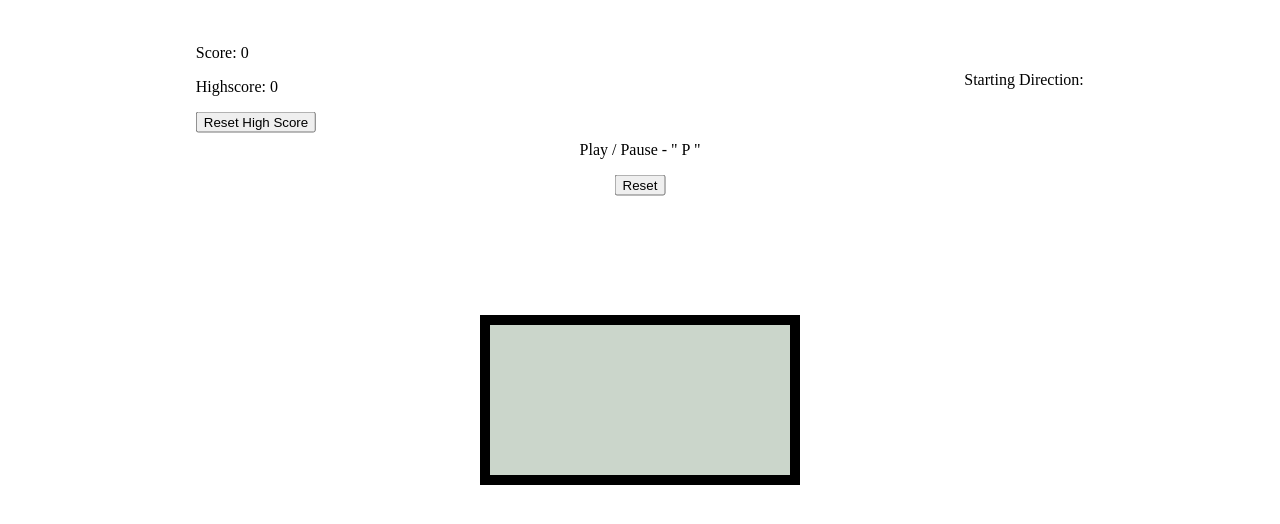
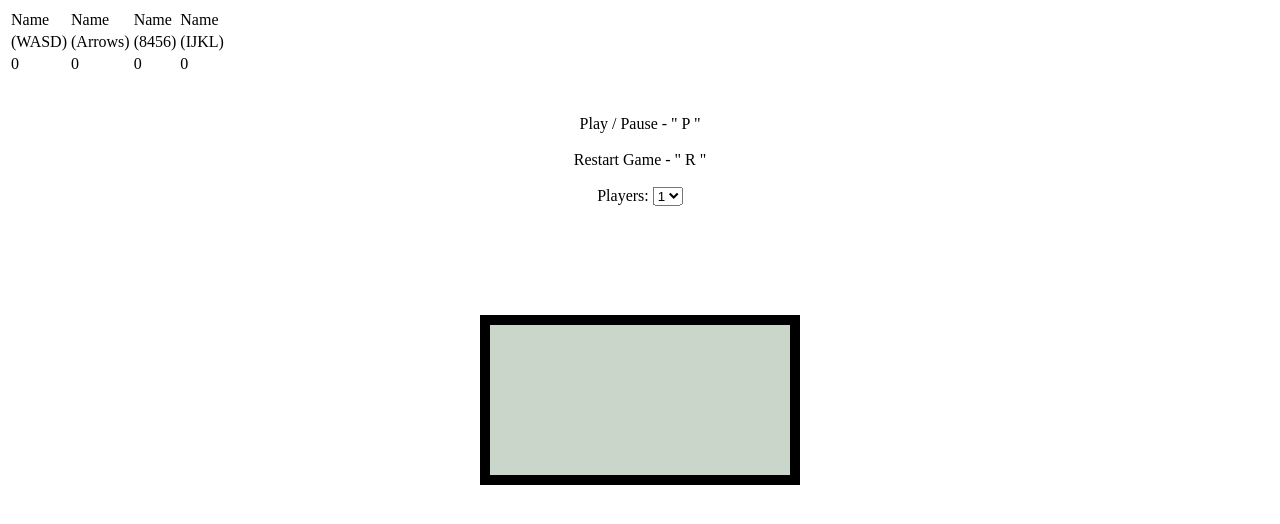
Before and after one commit to peter-burza/snake-Q, a plain HTML site: page index.html in a window 1280 px wide. Drawn offline with nearby package versions, Linux system fonts and the light colour scheme.

Commit message:
Update index.html

```diff
--- a/index.html
+++ b/index.html
@@ -1,27 +1,59 @@
 <!DOCTYPE html>
 
 <html>
+
 <head>
-        <meta charset="UTF-8"/>
-        <meta name="viewpoint" content="width=device-width, initial-scale=1.0"/>
+    <meta charset="UTF-8" />
+    <meta name="viewpoint" content="width=device-width, initial-scale=1.0" />
     <title>SNAKE | CANVAS_GAME</title>
     <link rel="stylesheet" href="style.css" type="text/css">
 </head>
-    <body>
+
+<body class="parent-element">
+    <table class="score">
+        <tr>
+            <td><span id="NameWASD">Name</span></td>
+            <td><span id="NameArrows">Name</span></td>
+            <td><span id="Name8456">Name</span></td>
+            <td><span id="NameIJKL">Name</span></td>
+        </tr>
+        <tr>
+            <td><span id="ControlsWASD"></span>(WASD)</td>
+            <td><span id="ControlsArrows"></span>(Arrows)</td>
+            <td><span id="Controls8456"></span>(8456)</td>
+            <td><span id="ControlsIJKL"></span>(IJKL)</td>
+        </tr>
+        <tr>
+            <td><span id="ScoreWASD">0</span></td>
+            <td><span id="ScoreArrows">0</span></td>
+            <td><span id="Score8456">0</span></td>
+            <td><span id="ScoreIJKL">0</span></td>
+        </tr>
+        <!-- <p>Score: <span id="score">0</span></p> -->
+    </table>
     <div class="menu">
-            <p class="pausePlay">Play / Pause - " P "</p>
-            <button id="reset">Reset</button>
+        <span>Play / Pause - " P "</span><br><br>
+        <span>Restart Game - " R "</span><br><br>
+        <span>Players: </span>
+        <select id="player-count-select">
+            <option value="1">1</option>
+            <option value="2">2</option>
+            <option value="3">3</option>
+            <option value="4">4</option>
+        </select>
     </div>
-        <div class="info">
-            <p>Score: <span id="score">0</span></p>
-            <p>Highscore: <span id="highscore">0</span></p>
-            <button id="highScoreReset">Reset High Score</button>
+    <div class="canvas">
+        <canvas id="canvas"></canvas>
     </div>
-        <div class="settings">
-            <p>Starting Direction: <span id="startingDirection"></span></p>
-        </div>
-        <canvas id="canvas"></canvas>
+
     <script type='module' src="js/master.js"></script>
+
+    <script src="https://cdn.jsdelivr.net/npm/@popperjs/core@2.9.2/dist/umd/popper.min.js"
+        integrity="sha384-IQsoLXl5PILFhosVNubq5LC7Qb9DXgDA9i+tQ8Zj3iwWAwPtgFTxbJ8NT4GN1R8p"
+        crossorigin="anonymous"></script>
+    <script src="https://cdn.jsdelivr.net/npm/bootstrap@5.0.2/dist/js/bootstrap.min.js"
+        integrity="sha384-cVKIPhGWiC2Al4u+LWgxfKTRIcfu0JTxR+EQDz/bgldoEyl4H0zUF0QKbrJ0EcQF"
+        crossorigin="anonymous"></script>
 </body>
 
 </html>
```
Lines whose indentation alone changed are shown as unchanged.
